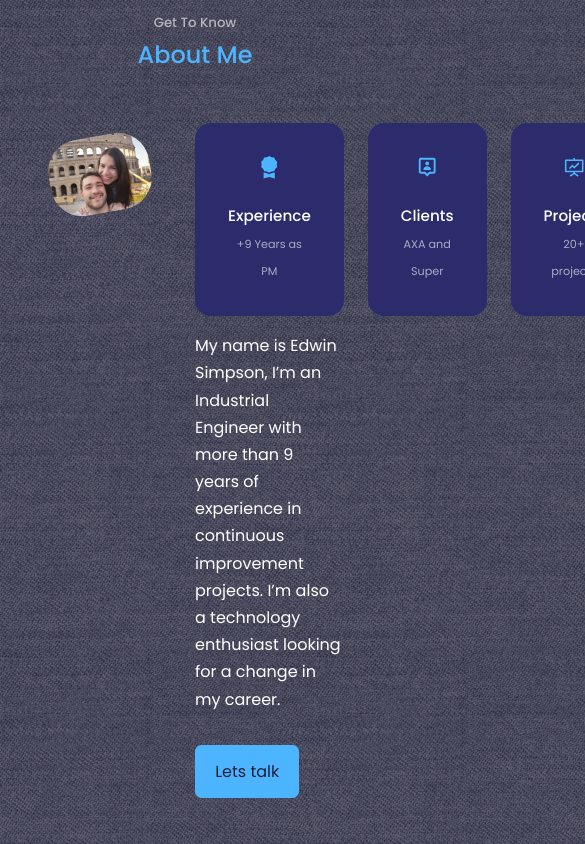
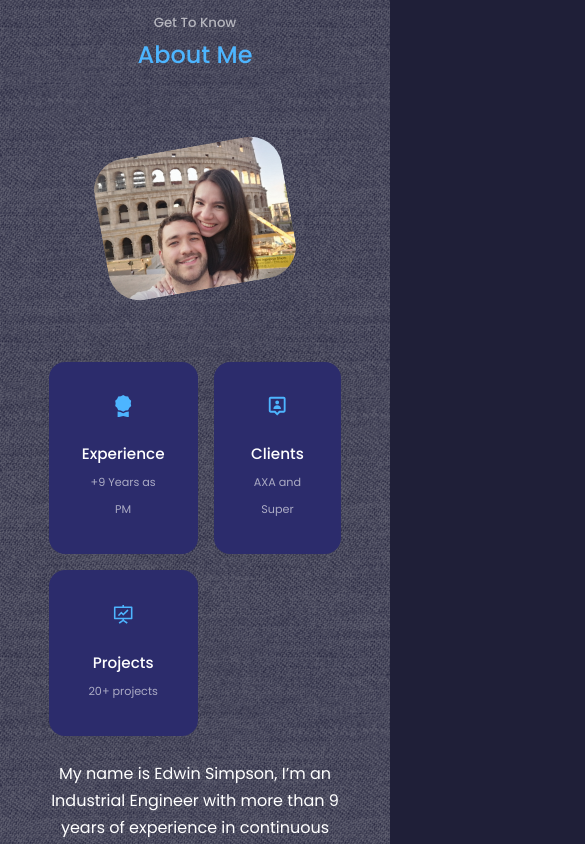
Before and after one commit to Edwin0204/React-portfolio, a React (Create React App) app in the folder react-portfolio/: page / in a window 390 px wide. Shown: the part 960-1804 px from the top of the page, 585 px wide, since content can reach past the window. Built offline with nearby package versions, Linux system fonts and the light colour scheme.

Commit message:
media query for about

```diff
--- a/react-portfolio/src/App.jsx
+++ b/react-portfolio/src/App.jsx
@@ -2,7 +2,6 @@
 import Header from './components/header/Header'
 import Nav from './components/nav/Nav'
 import About from './components/about/About'
-import Experience from './components/experience/Experience'
 import Services from './components/services/Services'
 import Portfolio from './components/portfolio/Portfolio'
 import Testimonials from './components/testimonials/Testimonials'
@@ -15,7 +14,6 @@
         <Header />
         <Nav />
         <About />
-        <Experience />
         <Services />
         <Portfolio />
         <Testimonials />
--- a/react-portfolio/src/components/about/about.css
+++ b/react-portfolio/src/components/about/about.css
@@ -70,3 +70,43 @@
     font-size: 0.7rem;
     color: var(--color-light);
 }
+
+ /*================Media Query==================*/
+
+ @media screen and (max-width:1024px) {
+    .about__container{
+        grid-template-columns: 1fr;
+        gap: 0;
+    }
+
+    .about__me{
+        width: 50%;
+        margin: 2rem auto 4rem;
+    }
+
+    .about__content-paragraph{
+        margin: 1rem 0 1.5rem;
+    }
+}
+
+
+@media screen and (max-width:600px) {
+
+    .about__me{
+        width: 65%;
+        margin: 0 auto 3rem;
+    }
+
+     .about__cards{
+        grid-template-columns: 1fr 1fr;
+        gap: 1rem;
+     }
+
+     .about__content{
+        text-align: center;
+     }
+
+     .about__content-paragraph{
+        margin: 1.5rem 0;
+     }
+}
--- a/react-portfolio/src/components/experience/Experience.jsx
+++ /dev/null
@@ -1,10 +0,0 @@
-import React from 'react'
-import './experience.css'
-
-const Experience = () => {
-  return (
-    <section id='experience'>Experience</section>
-  )
-}
-
-export default Experience
```
Also changed, not shown: react-portfolio/src/components/experience/experience.css (deleted).
